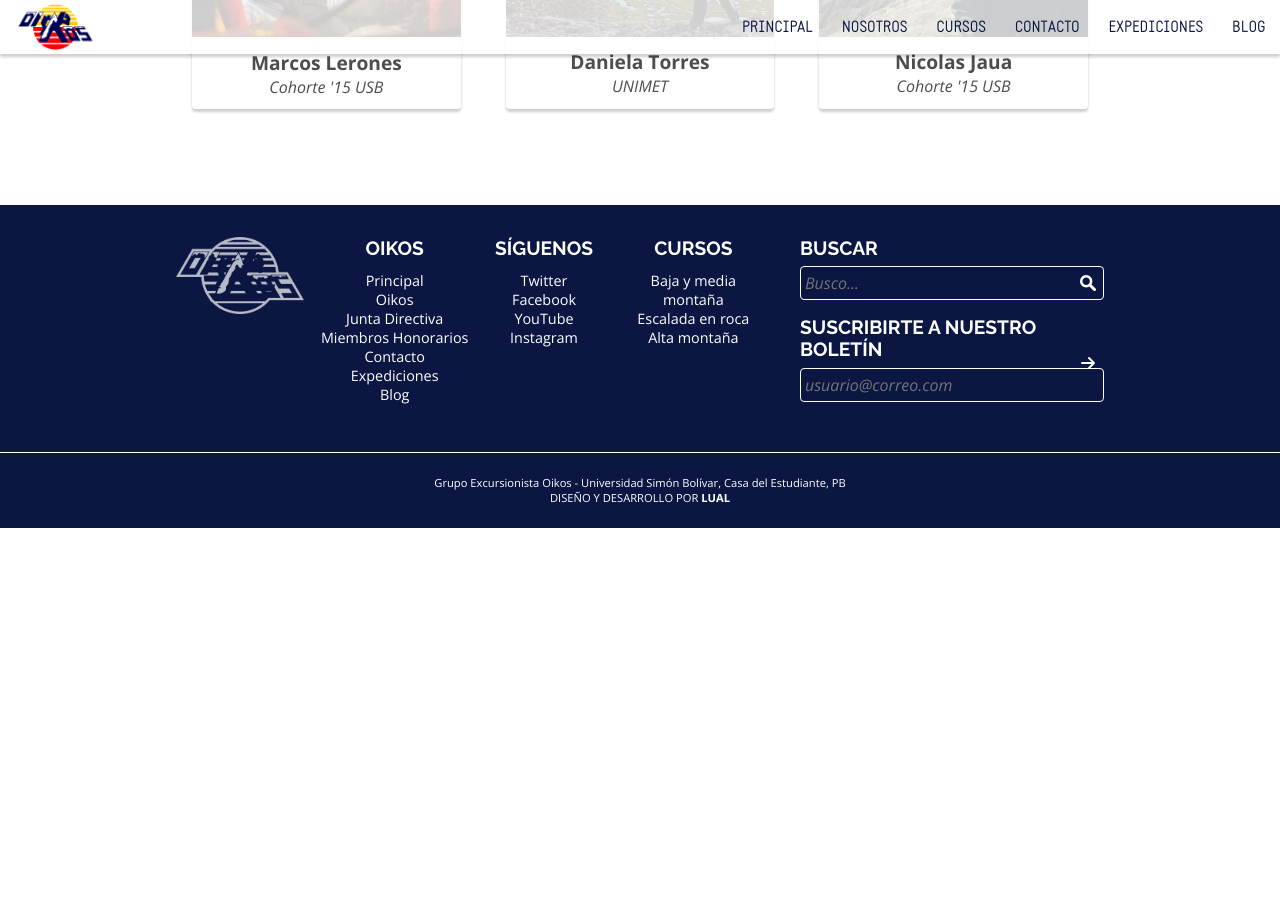
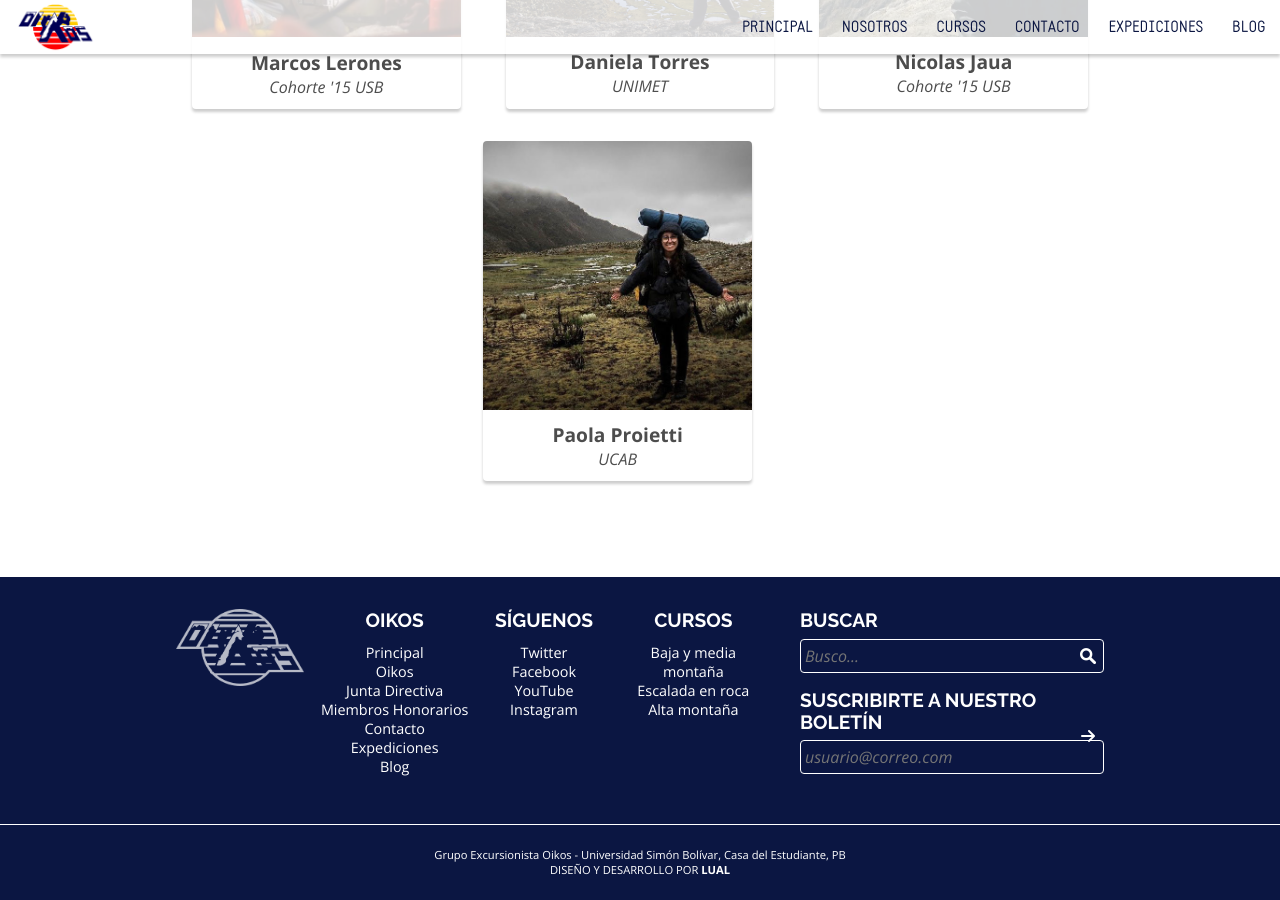
Before and after one commit to geoikos/geoikos, a Jekyll site: the page built from nosotros/n-miembros.html, in a window 1280 px wide and 900 px high, scrolled down 1594 px. Built offline with Jekyll 4.4.1, drawn with Linux system fonts in a browser that asks for light colours; nearby versions of some CDN libraries; comment, search, counter and statistics services are not loaded; before the commit the page ends 2122 px from its top, so only the background shows below that.

Commit message:
New Member Photo

```diff
--- a/_data/miembros.yml
+++ b/_data/miembros.yml
@@ -49,3 +49,7 @@
 - name: Nicolas Jaua
   picture: /assets/img/miembros/profile-nico.jpg
   carrera: Cohorte '15 USB
+
+- name: Paola Proietti
+  picture: /assets/img/miembros/profile-pao.jpg
+  carrera: UCAB
```
